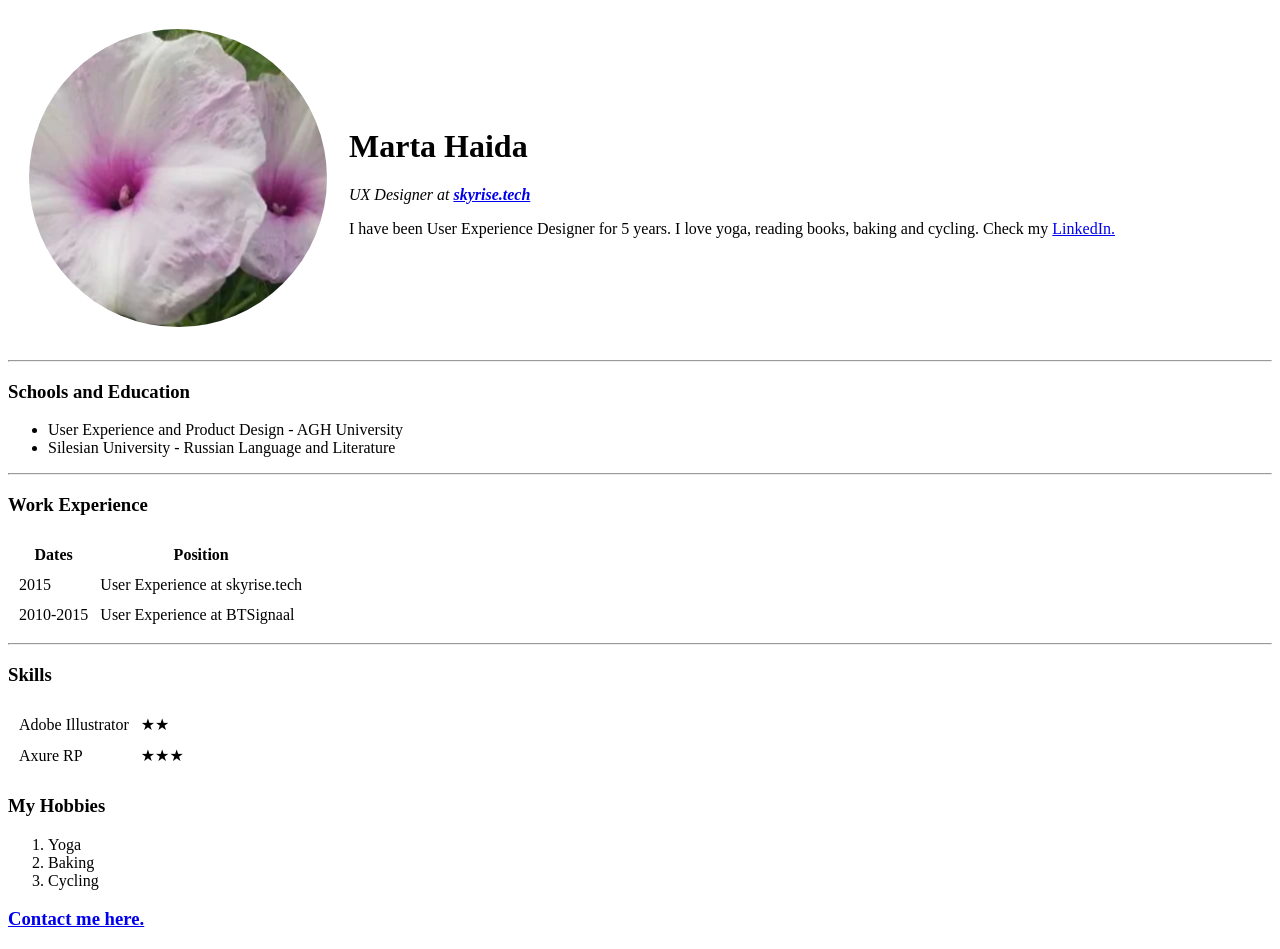
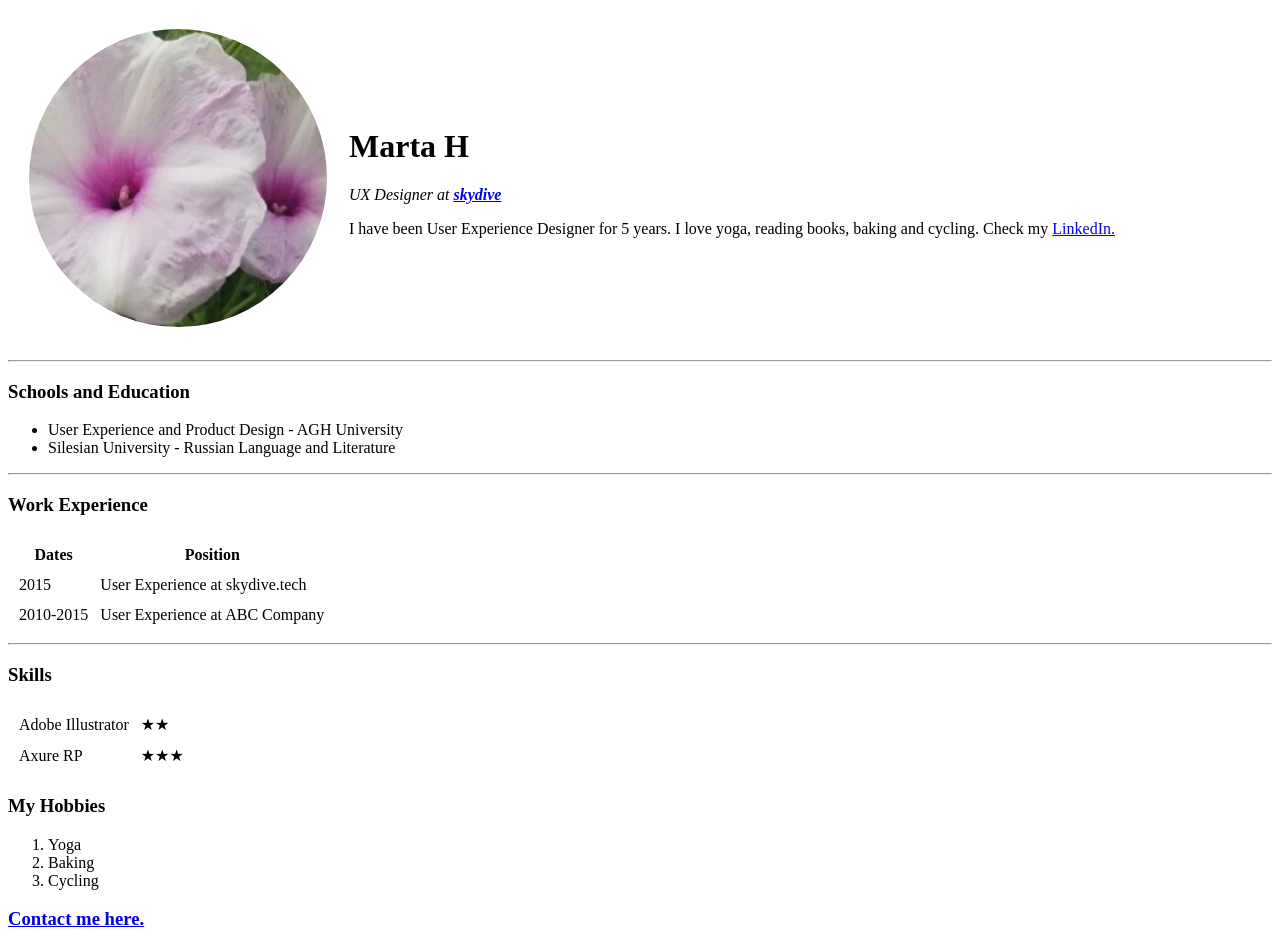
Before and after one commit to krupnik89/cv, a plain HTML site: page index.html in a window 1280 px wide. Drawn offline with Linux system fonts and the light colour scheme.

Commit message:
Change names to fake ones

```diff
--- a/index.html
+++ b/index.html
@@ -11,8 +11,8 @@
     <tr>
       <td><img src="circle-cropped (1).png" alt="Marta's photo"></img></td>
       <td>
-        <h1> Marta Haida</h1>
-        <p><em>UX Designer at <strong><a href="https://www.skyrise.tech/">skyrise.tech</a></strong></em></p>
+        <h1> Marta H</h1>
+        <p><em>UX Designer at <strong><a href="https://www.skyrise.tech/">skydive</a></strong></em></p>
         <p>I have been User Experience Designer for 5 years. I love yoga, reading books, baking and cycling. Check my <a href="https://www.linkedin.com/in/marta-haida-33000b151/?originalSubdomain=pl">LinkedIn.</a></p>
       </td>
     </tr>
@@ -41,11 +41,11 @@
     <tbody>
       <tr>
         <td>2015</td>
-        <td>User Experience at skyrise.tech</td>
+        <td>User Experience at skydive.tech</td>
       </tr>
       <tr>
         <td>2010-2015</td>
-        <td>User Experience at BTSignaal</td>
+        <td>User Experience at ABC Company</td>
       </tr>
     </tbody>
   </table>
```
